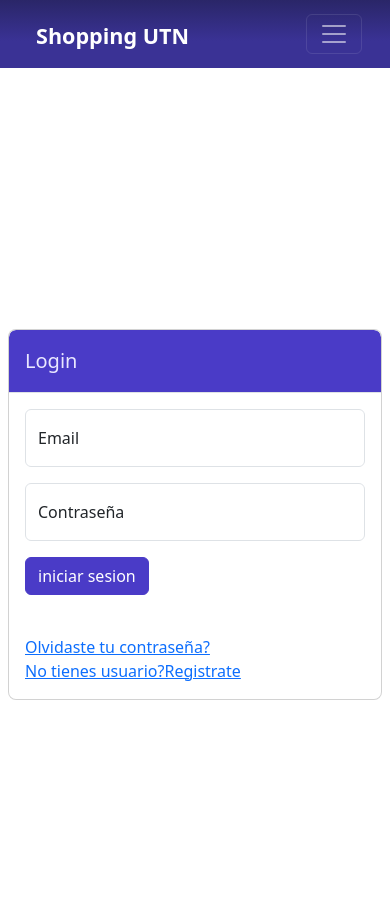
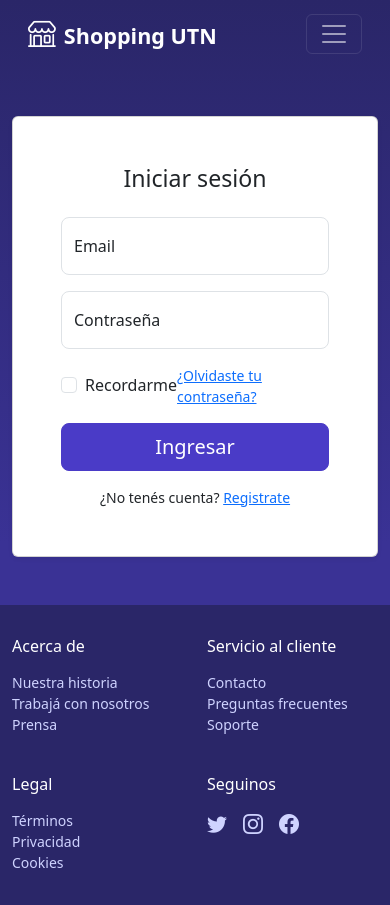
Before and after one commit to Mariajulieta2003/TPI_shopping_EntornosGraficos, a PHP site: page /login.php in a window 390 px wide. Before the commit the page ends 700 px from the top, so only its background shows below. Run offline with PHP 8.4, Linux system fonts and the light colour scheme; some libraries are stand-ins or nearby versions.

Commit message:
se agrego funcion js para eliminar boton de login

```diff
--- a/index.php
+++ b/index.php
@@ -12,8 +12,7 @@
     <title>Document</title>
 </head>
 <body>
-
-<?php include 'layouts/Navbar.php'; ?>
+<?php include './layouts/Navbar.php'; ?>
   <section class="hero text-white">
     <div class="container py-5">
       <h1 class="display-5 fw-bold mb-4">Descubrí las mejores<br>tiendas y ofertas</h1>
--- /dev/null
+++ b/layouts/JS/OcultarBoton.js
@@ -0,0 +1,12 @@
+(function () {
+  function run() {
+    const el = document.getElementById('btnLogin');
+    if (!el) return;
+    if (typeof el.remove === 'function') el.remove();        // moderno
+    else if (el.parentNode) el.parentNode.removeChild(el);   // fallback
+  }
+  if (document.readyState === 'loading')
+    document.addEventListener('DOMContentLoaded', run, { once: true });
+  else
+    run();
+})();
--- a/layouts/Navbar.php
+++ b/layouts/Navbar.php
@@ -5,7 +5,7 @@
   <!-- Navbar -->
   <nav class="navbar navbar-expand-lg justify-content-evenly" data-bs-theme="dark" style="--bs-navbar-bg:#2A2668;">
     <div class="container align-items d-flex flex-row mx-3">
-      <a class="navbar-brand  fw-bold fs-4" href="#">
+      <a class="navbar-brand  fw-bold fs-4" href="index.php">
         <i class="bi bi-shop me-2 fs-1"></i>Shopping UTN
       </a>
 
@@ -22,7 +22,7 @@
           <li class="nav-item"><a class="nav-link" href="#">Bienestar</a></li>
           <li class="nav-item"><a class="nav-link" href="#">Comer</a></li>
         </ul>
-        <a class="btn btn-outline-light btn-lg me-3" href="#"><i class="bi bi-box-arrow-in-right mx-1 me-2"></i>Ingresar</a>
+        <a class="btn btn-outline-light btn-lg me-3" href="login.php" id="btnLogin"><i class="bi bi-box-arrow-in-right mx-1 me-2"></i>Ingresar</a>
       </div>
     </div>
   </nav>
--- a/login.php
+++ b/login.php
@@ -3,49 +3,66 @@
 <head>
     <meta charset="UTF-8">
     <meta name="viewport" content="width=device-width, initial-scale=1.0">
-    <title>Document</title>
+    <title>LOGIN</title>
     <link href="https://cdn.jsdelivr.net/npm/bootstrap@5.3.8/dist/css/bootstrap.min.css" rel="stylesheet" integrity="sha384-sRIl4kxILFvY47J16cr9ZwB07vP4J8+LH7qKQnuqkuIAvNWLzeN8tE5YBujZqJLB" crossorigin="anonymous">
     <link href="layouts/css/EstiloLogin.css" rel="stylesheet">
+    <link href="https://fonts.googleapis.com/css2?family=Inter:ital,opsz,wght@0,14..32,100..900;1,14..32,100..900&display=swap" rel="stylesheet">
+    <link href="https://cdn.jsdelivr.net/npm/bootstrap@5.3.8/dist/css/bootstrap.min.css" rel="stylesheet" integrity="sha384-sRIl4kxILFvY47J16cr9ZwB07vP4J8+LH7qKQnuqkuIAvNWLzeN8tE5YBujZqJLB" crossorigin="anonymous">
 </head>
 <body>
     <!-- Este login es un mero prototipo para que puedan testear el inicio de sesion y/o el registro-->
-    <?php
-      //se incluye el navbar prototipo a modo de referencia
-     include 'layouts//Navbar.php'
-    ?>
+  <?php include './layouts/Navbar.php'; ?>
 
-      <div class="modal" id="MODAL" tabindex="-1" aria-modal="true" role="dialog">
-        <div class="modal-dialog modal-dialog-centered modal-dialog-scrollable">
-          <div class="modal-content">
-            <div class="modal-header" id="cabecera">
-              <h5 class="modal-title">Login</h5>
+
+  <section class="container py-5">
+  <div class="row justify-content-center">
+    <!-- más ancho en desktop -->
+    <div class="col-12 col-md-8 col-lg-7 col-xl-6">
+      <div class="card shadow-sm">
+        <div class="card-body p-5">
+          <h1 class="h3 mb-4 text-center">Iniciar sesión</h1>
+
+          <form action="ProcesarLogin.php" method="post" autocomplete="on">
+            <div class="form-floating mb-3">
+              <input id="email" name="mail" type="email"
+                     class="form-control form-control-lg" placeholder=" "
+                     autocomplete="username" required>
+              <label for="email" class="fs-6">Email</label>
             </div>
-            <div class="modal-body">
-              <form action="ProcesarLogin.php" method="post">
-                  <div class="form-floating mb-3">
-                      <input type="email" placeholder="Email" name="mail" class="form-control">
-                      <label for="mail">Email</label>
-                  </div>
 
-                  <div class="form-floating mb-3">
-                      <input type="password" placeholder="Contraseña" name="password" class="form-control">
-                      <label for="password">Contraseña</label>
-                  </div>
+            <div class="form-floating mb-3">
+              <input id="password" name="password" type="password"
+                     class="form-control form-control-lg" placeholder=" "
+                     autocomplete="current-password" required>
+              <label for="password" class="fs-6">Contraseña</label>
+            </div>
 
-                  <button type="submit" value=" inciar sesion" name="enviar" class="btn btn-primary mb-3">iniciar sesion</button>
+            <div class="d-flex justify-content-between align-items-center mb-3">
+              <div class="form-check">
+                <input class="form-check-input" type="checkbox" id="remember" name="remember" value="1">
+                <label class="form-check-label" for="remember">Recordarme</label>
+              </div>
+              <a class="small" href="recuperar.php">¿Olvidaste tu contraseña?</a>
+            </div>
 
-              </form>
+            <!-- botón grande y a todo el ancho -->
+            <button type="submit" class="btn btn-primary btn-lg w-100">Ingresar</button>
+          </form>
 
-              <br/>
-              <a href="algo">Olvidaste tu contraseña?</a>
-              <br/>
-              <a href="otroalgo">No tienes usuario?Registrate</a>
-
-              </form>
-            </div>
+          <div class="text-center mt-3 small">
+            ¿No tenés cuenta? <a href="registro.php">Registrate</a>
           </div>
         </div>
       </div>
+    </div>
+  </div>
+</section>
+  <?php include './layouts/Footer.php'; ?>
+<script src="https://kit.fontawesome.com/accf4898f4.js" crossorigin="anonymous"></script>
+<link rel="stylesheet" href="https://cdn.jsdelivr.net/npm/bootstrap-icons@1.13.1/font/bootstrap-icons.min.css">
 <script src="https://cdn.jsdelivr.net/npm/bootstrap@5.3.8/dist/js/bootstrap.bundle.min.js" integrity="sha384-FKyoEForCGlyvwx9Hj09JcYn3nv7wiPVlz7YYwJrWVcXK/BmnVDxM+D2scQbITxI" crossorigin="anonymous"></script>
+<script src="https://cdn.jsdelivr.net/npm/bootstrap@5.3.8/dist/js/bootstrap.bundle.min.js" integrity="sha384-FKyoEForCGlyvwx9Hj09JcYn3nv7wiPVlz7YYwJrWVcXK/BmnVDxM+D2scQbITxI" crossorigin="anonymous"></script>
+<script src="./layouts/JS/OcultarBoton.js" ></script>
+
 </body>
 </html>
```
